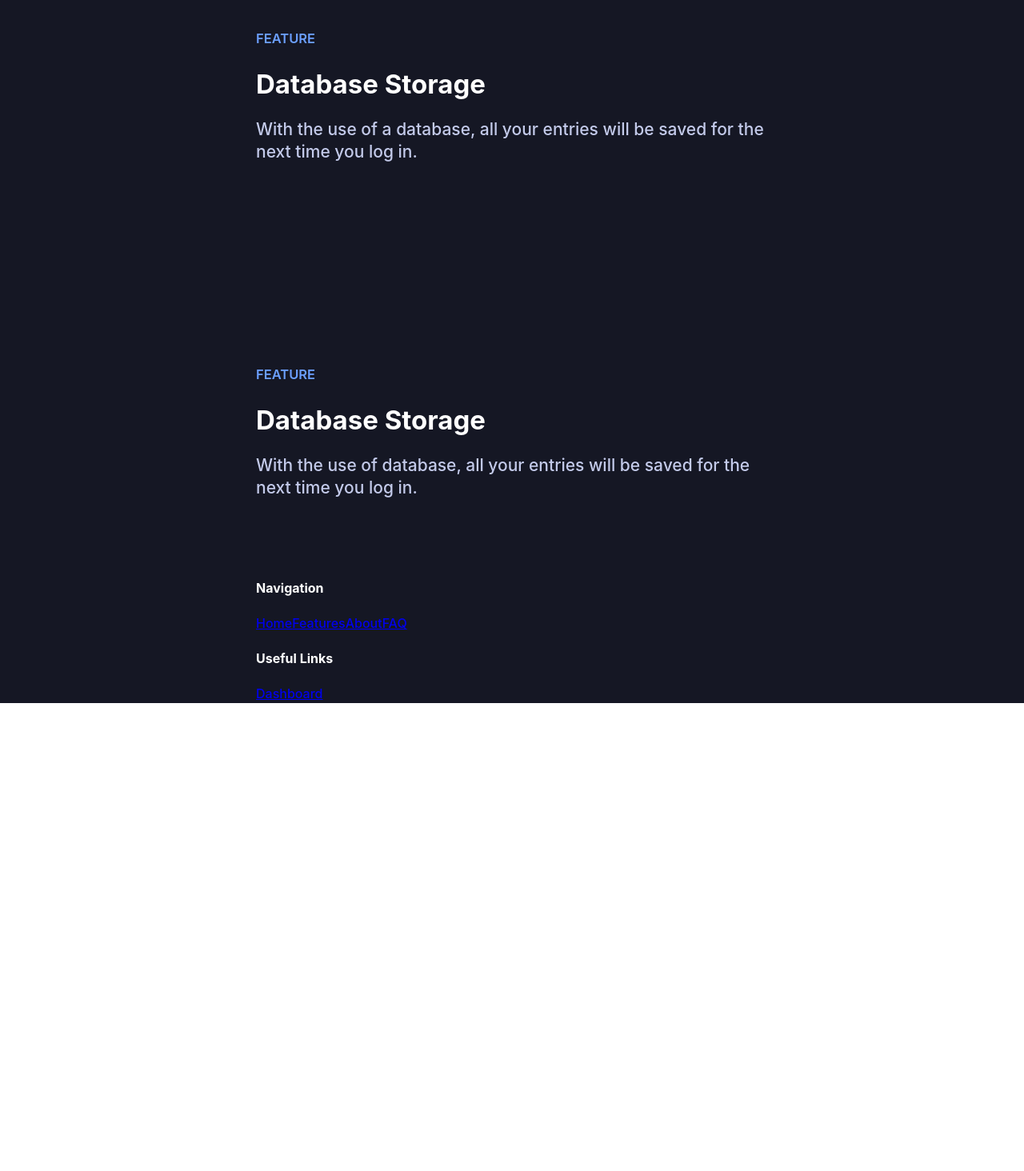
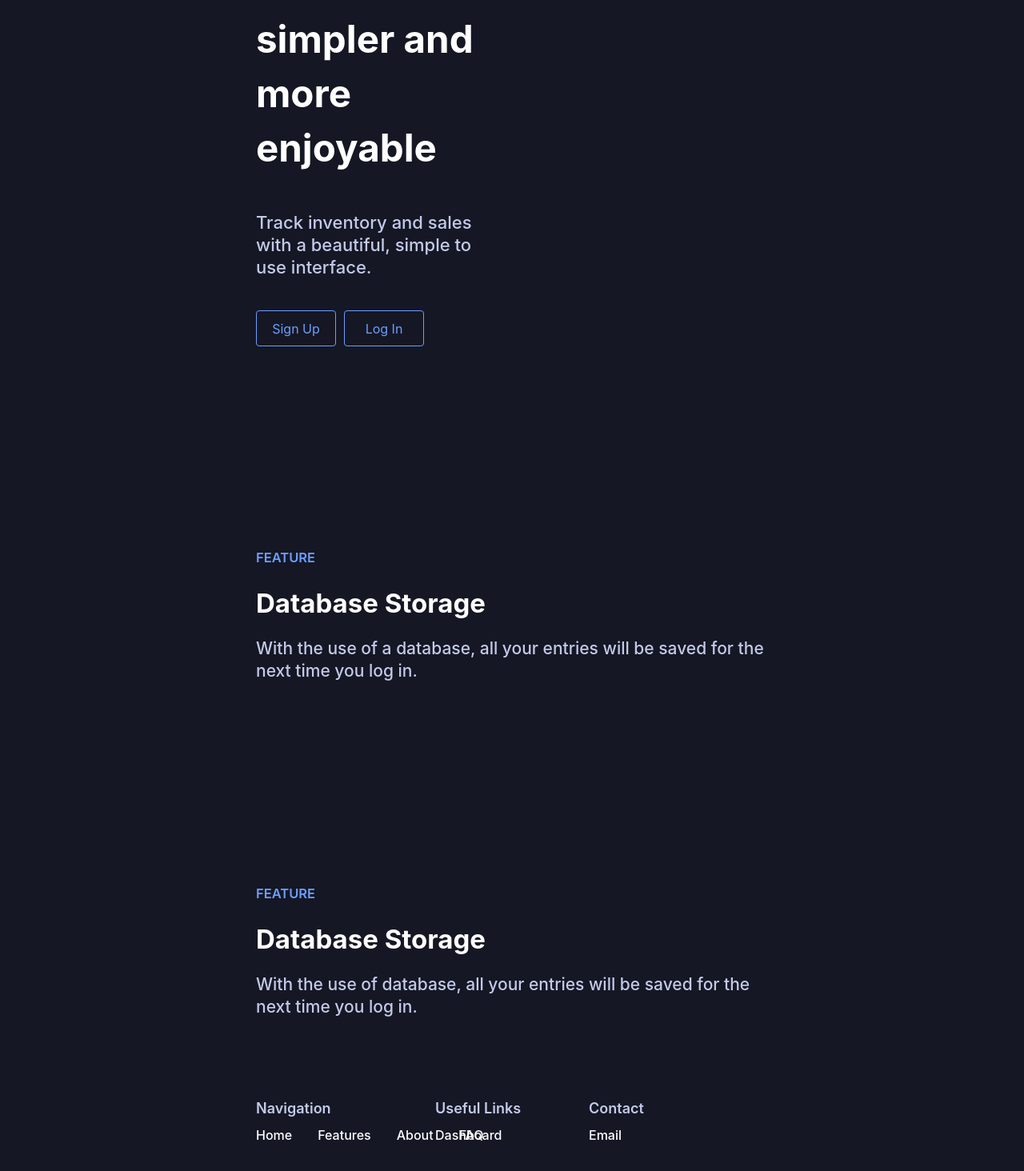
Before and after one commit to andrewni1/fibro, a Next.js app: page / in a window 1280 px wide. Shown: the part 506-1970 px from the top of the page at 80% size. Before the commit the page ends 1385 px from the top, so only its background shows below. Built offline with nearby package versions, Linux system fonts and the light colour scheme.

Commit message:
Home page styling and Modal styling

```diff
--- a/components/footer.js
+++ b/components/footer.js
@@ -1,18 +1,32 @@
 import React from 'react';
-import styles from '../styles/Home.module.css'
+import styles from '../styles/Footer.module.css'
 
 export default function Footer() {
     return (
         <>
             <div className={styles.footer}>
-                <div className="footer-grid">
-                    <h4 className="footer-header">Navigation</h4>
-                    <a className="footer-link" href="/">Home</a>
-                    <a className="footer-link" href="/">Features</a>
-                    <a className="footer-link" href="/">About</a>
-                    <a className="footer-link" href="/">FAQ</a>
-                    <h4 className="footer-header">Useful Links</h4>
-                    <a className="footer-link" href="/dashboard">Dashboard</a>
+                <div className={styles.footer_grid}>
+                    <div className={styles.nav}>
+                        <a className={styles.footer_header}>Navigation</a>
+                        <div className={styles.content_container}>
+                            <a className={styles.footer_link} href="/">Home</a>
+                            <a className={styles.footer_link} href="/">Features</a>
+                            <a className={styles.footer_link} href="/">About</a>
+                            <a className={styles.footer_link} href="/">FAQ</a>
+                        </div>
+                    </div>
+                    <div className={styles.links}>
+                        <a className={styles.footer_header}>Useful Links</a>
+                        <div className={styles.content_container}>
+                            <a className={styles.footer_link} href="/dashboard">Dashboard</a>
+                        </div>
+                    </div>
+                    <div className={styles.contact}>
+                        <a className={styles.footer_header}>Contact</a>
+                        <div className={styles.content_container}>
+                            <a className={styles.footer_link}>Email</a>
+                        </div>
+                    </div>
                 </div>
             </div>
         </>
--- a/components/navbar.js
+++ b/components/navbar.js
@@ -16,6 +16,7 @@ export default function Navbar() {
                     <a className={styles.nav_middle} href="/faq">FAQ</a>
                 </div>
                 <div className={styles.nav_col_three}>
+                    <a className={styles.dash} href="/dashboard">
                         <div className={styles.dash_wrapper}>
                             <div className={styles.dash_icon_wrapper}>
                                 <div className={styles.dash_icon}>
@@ -23,9 +24,10 @@ export default function Navbar() {
                                 </div>
                             </div>
                             <div className={styles.dash_text}>
-                            <a className={styles.nav_right} href="/dashboard">Dashboard</a>
+                                <a className={styles.nav_right}>Dashboard</a>
                             </div>
                         </div>
+                    </a>
                 </div>
             </div>
         </div>
--- a/pages/index.js
+++ b/pages/index.js
@@ -9,12 +9,21 @@ export default function Home() {
             <div className={styles.home}>
                 <Navbar />
                 <div className={styles.grid}>
-                    <h4 className={styles.home}>Inventory management made simpler and more enjoyable</h4>
-                    <a className={styles.desc}>Track inventory and sales with a beautiful, simple to use interface.</a>
-                    <br />
-                    <button>
-                        Sign Up
-                    </button>
+                    <div className={styles.home_section}>
+                        <h4 className={styles.title}>Inventory management made simpler and more enjoyable</h4>
+                        <a className={styles.desc}>Track inventory and sales with a beautiful, simple to use interface.</a>
+                        <br />
+                        <a href="/login">
+                            <button className={styles.home_buttons}>
+                                Sign Up
+                            </button >
+                        </a>
+                        <a href="/login">
+                            <button className={styles.home_buttons}>
+                                Log In
+                            </button >
+                        </a>
+                    </div>
                     <div className={styles.feature}>
                         <a className={styles.featureHeader}>FEATURE</a>
                         <br />
--- /dev/null
+++ b/styles/Footer.module.css
@@ -0,0 +1,37 @@
+.footer {
+    color: #FFFFFF;
+    display: flex;
+}
+
+.nav {
+    width: 35%;
+}
+
+.links {
+    width: 30%
+}
+
+.content_container {
+    margin-top: 10px;
+}
+
+.footer_link {
+    font-weight: 550;
+    font-size: 16px;
+    color: #FFFFFF;
+    text-decoration: none;
+    margin-right: 32px;
+}
+
+.footer_header {
+    font-size: 18px;
+    font-weight: 600;
+    color: #C3CAEA;
+    padding-bottom: 10px;
+}
+
+.footer_grid {
+    display: flex;
+    width: 100%;
+    margin-bottom: 80px;
+}
--- a/styles/Home.module.css
+++ b/styles/Home.module.css
@@ -1,6 +1,17 @@
 .grid {
   margin-top: 100px;
   margin-bottom: 100px;
+}
+
+.home {
+  background-color: #151724;
+  min-width: 100vh;
+  padding-left: 25%;
+  padding-right: 25%;
+}
+
+.home_section {
+  width: 45%;
 }
 
 .title {
@@ -9,6 +20,8 @@
   line-height: 68px;
   margin-bottom: 30px;
   font-weight: 700;
+  padding-top: 150px;
+  padding-bottom: 15px;
 }
 
 .desc {
@@ -19,11 +32,20 @@
   font-size: 22px;
 }
 
-.home {
+.home_buttons {
   background-color: #151724;
-  min-width: 100vh;
-  padding-left: 25%;
-  padding-right: 25%;
+  border: 1px solid #6B9FFF;
+  color: #6B9FFF;
+  height: 45px;
+  width: 100px;
+  margin-right: 10px;
+  font-size: 16px;
+  border-radius: 4px;
+  margin-top: 40px;
+}
+
+.home_buttons:hover {
+  cursor: pointer;
 }
 
 .feature {
--- a/styles/Modal.module.css
+++ b/styles/Modal.module.css
@@ -53,15 +53,97 @@
 
 .name_box {
     width: 100%;
-    height: 55px;
+    height: 50px;
     border: 2px solid #27273b;
     background-color: #171725;
     color: #27273b;
     font-size: 14px;
     font-weight: 550;
-    padding-left: 20px;
+    padding-left: 10px;
     border-radius: 5px;
     margin-right: 15px;
     margin-bottom: 10px;
-    margin-top: 20px;
 }
+
+.size_box {
+    width: 91%;
+    height: 50px;
+    border: 2px solid #27273b;
+    background-color: #171725;
+    color: #27273b;
+    font-size: 14px;
+    font-weight: 550;
+    padding-left: 10px;
+    border-radius: 5px;
+    margin-right: 15px;
+    margin-bottom: 10px;
+}
+
+.group_box {
+    width: 100%;
+    height: 50px;
+    border: 2px solid #27273b;
+    background-color: #171725;
+    color: #27273b;
+    font-size: 14px;
+    font-weight: 550;
+    padding-left: 10px;
+    border-radius: 5px;
+    margin-right: 15px;
+    margin-bottom: 10px;
+}
+
+.price_box {
+    width: 95%;
+    height: 50px;
+    border: 2px solid #27273b;
+    background-color: #171725;
+    color: #27273b;
+    font-size: 14px;
+    font-weight: 550;
+    padding-left: 10px;
+    border-radius: 5px;
+    margin-right: 15px;
+    margin-bottom: 10px;
+}
+
+.input_grid {
+    display: flex;
+    width: 100%;
+    margin-top: 15px;
+}
+
+.size_col {
+    width: 25%;
+    display: flex;
+    flex-direction: column;
+}
+
+.group_col {
+    width: 25%;
+    display: flex;
+    flex-direction: column;
+}
+
+.price_col {
+    width: 50%;
+    display: flex;
+    flex-direction: column;
+}
+
+.buttons {
+    margin-top: 10px;
+    display: flex;
+    flex-direction: row-reverse;
+}
+
+.add_box {
+    background-color: #778beb;
+    border: none;
+    border-radius: 4px;
+    height: 45px;
+    width: 100px;
+    color: white;
+    font-weight: 550;
+    font-size: 14px;
+}
--- a/styles/Navbar.module.css
+++ b/styles/Navbar.module.css
@@ -24,6 +24,7 @@
     width: 37.5%;
     display: flex;
     justify-content: flex-end;
+    text-decoration: none;
 }
 
 .nav_right {
@@ -80,3 +81,7 @@
     height: 35px;
     width: 40px;
 }
+
+.dash {
+    text-decoration: none;
+}
```
Also changed, not shown: pages/inventoryContents.js (+18 -10 lines). Lines whose indentation alone changed are shown as unchanged.
